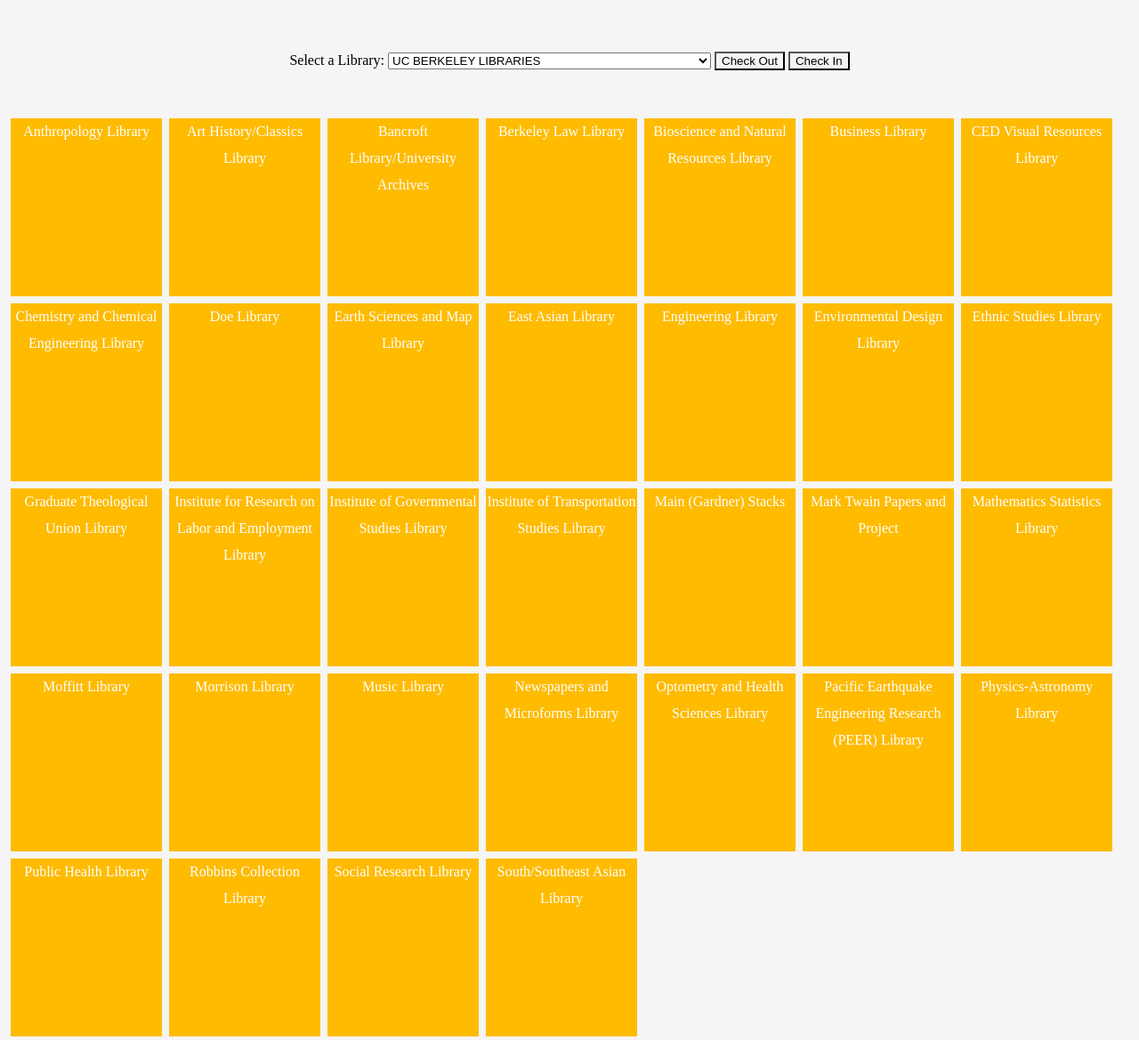
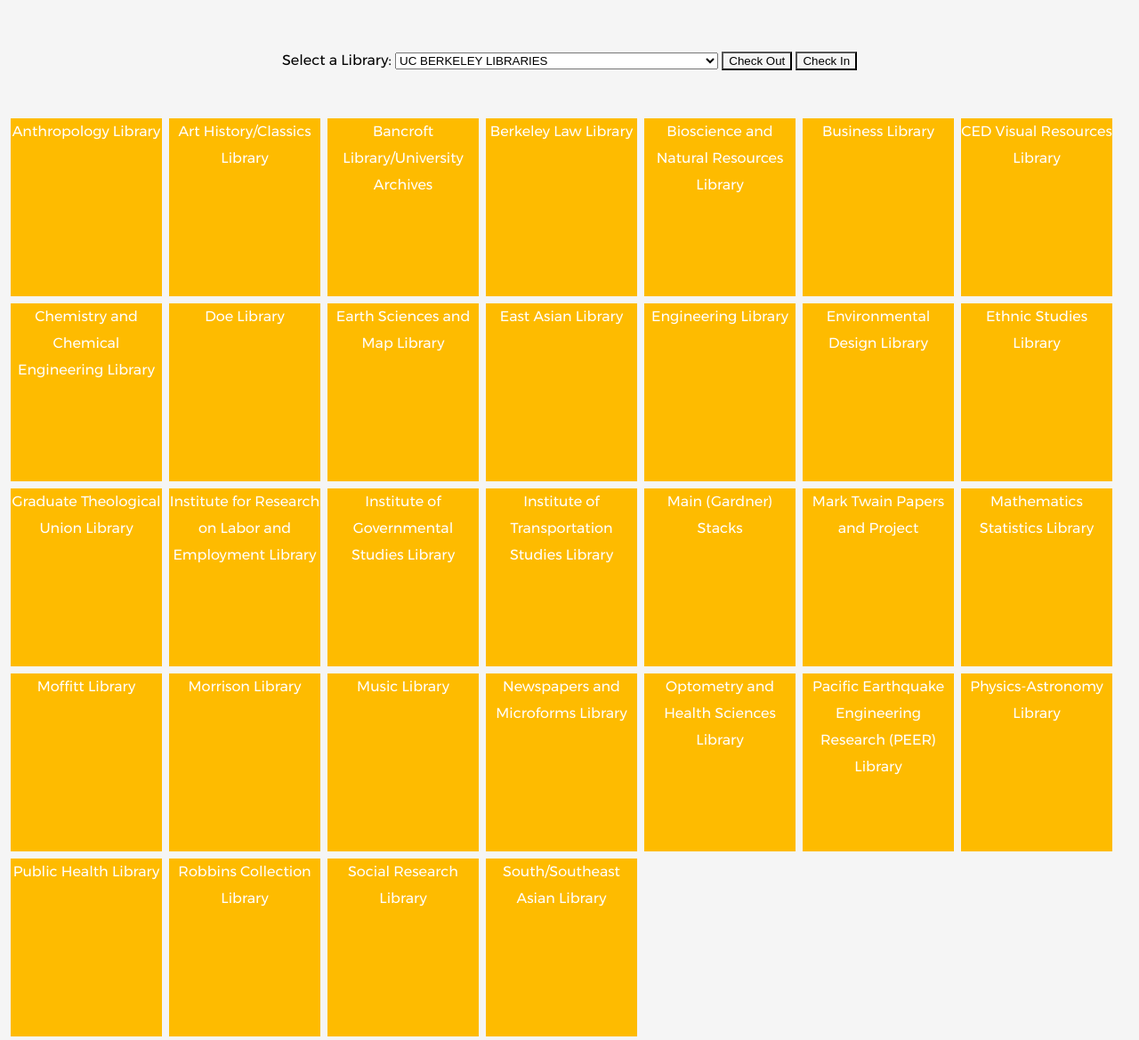
Before and after one commit to Sharabesh/Smash, a Flask app: page / in a window 1280 px wide. Shown: the whole page at 89% size. Run offline with Flask 2, Linux system fonts and the light colour scheme; data that the repository does not hold is empty; parts of the project's set-up code (start-up, migrations or seed data) failed here and were passed over.

Commit message:
added font

```diff
--- a/static/mystyle.css
+++ b/static/mystyle.css
@@ -1,4 +1,6 @@
 
+ @font-face {
+ 	font-family: Montserrat; src: url('Montserrat-Regular.ttf'); }
 
 div.header {
 	background-color: #F5F5F5;
```
Also changed, not shown: static/Montserrat-Regular.ttf (added).
